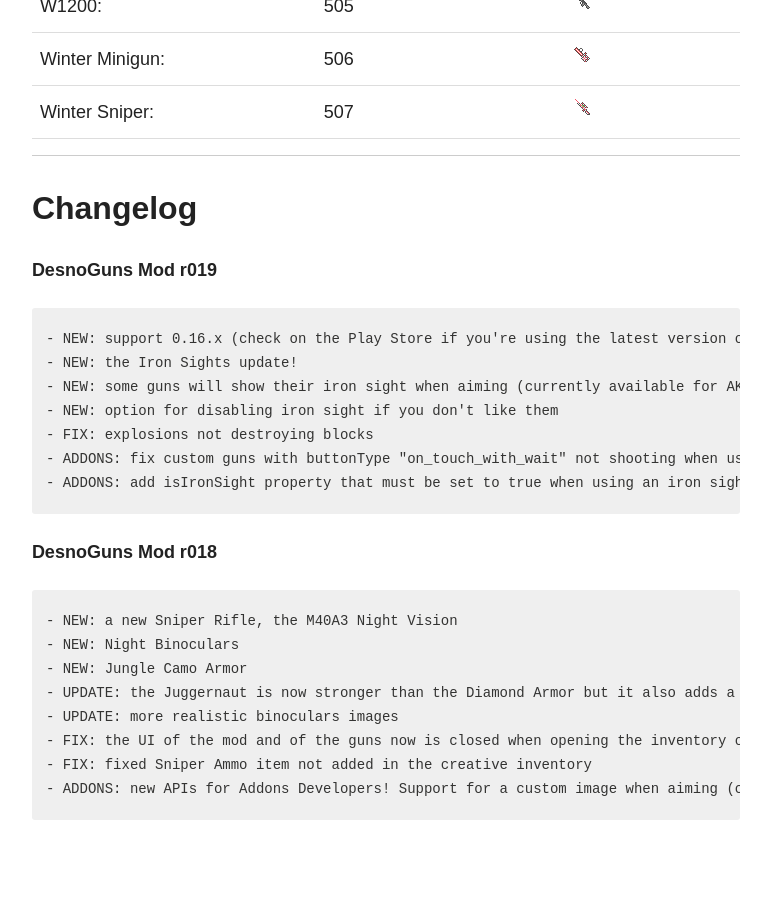
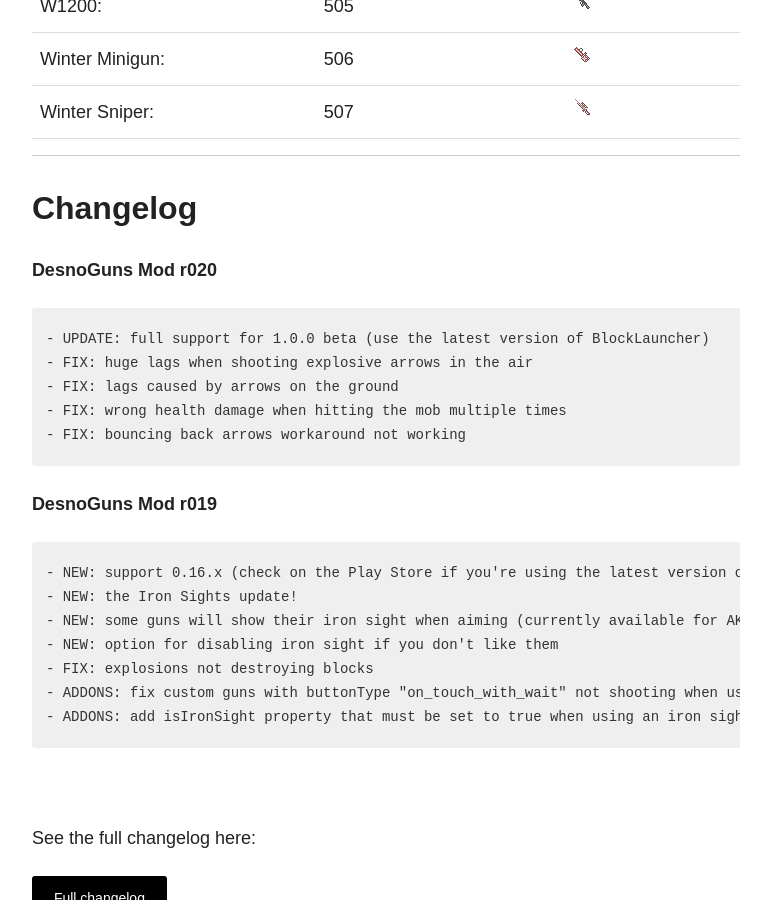
Before and after one commit to Desno365/Desno365.github.io, a Jekyll site: the page built from minecraft/desnoguns-mod/index.md, in a window 1280 px wide and 900 px high, scrolled down 13986 px. Shown: the whole window, without its empty margins (254-1025 px from the left). Built offline with Jekyll 4.4.1, drawn with Linux system fonts in a browser that asks for light colours; nearby versions of some CDN libraries; comment, search, counter and statistics services are not loaded; some of the changed text lies outside the part shown.

Commit message:
DesnoGuns Mod r020

```diff
--- a/minecraft/desnoguns-mod/index.md
+++ b/minecraft/desnoguns-mod/index.md
@@ -42,14 +42,14 @@
 
 ## Downloads
 
-<i>Minecraft Pocket Edition 0.16.2:</i><br>
-<i> --- DesnoGuns Mod <b>r019</b>:</i>
+<i>Minecraft Pocket Edition 0.16.2 & 1.0.0:</i><br>
+<i> --- DesnoGuns Mod <b>r020</b>:</i>
 
 | Website | Support | Regular |
 |:--------|:-------:|:-------:|
-| Dropbox:           | [Support download](http://adf.ly/1gEhIR) | [Regular download](https://www.dropbox.com/s/zimc8i3qxrb0qk1/DesnoGuns_Mod_r019_Desno365.modpkg?dl=1) |
-| Filecred:          | [Support download](http://adf.ly/1gEhcV) | [Regular download](http://filecred.com/AB17G583) |
-| MediaFire:         | [Support download](http://adf.ly/1gEheZ) | [Regular download](http://www.mediafire.com/file/fa174ch7uh8snmh/DesnoGuns_Mod_r019_Desno365.modpkg)) |
+| Dropbox:           | [Support download](http://adf.ly/1gieG8) | [Regular download](https://www.dropbox.com/s/jslu6njafk7p4yy/DesnoGuns_Mod_r020_Desno365.modpkg?dl=1) |
+| Filecred:          | [Support download](http://adf.ly/1giePi) | [Regular download](http://filecred.com/AB1CG585) |
+| MediaFire:         | [Support download](http://adf.ly/1gieSQ) | [Regular download](http://www.mediafire.com/file/pqawi9740jnlkur/DesnoGuns_Mod_r020_Desno365.modpkg)) |
 |----
 {: .table}
 
@@ -187,6 +187,15 @@
 
 ## Changelog
 
+**DesnoGuns Mod r020**
+{% highlight text %}
+- UPDATE: full support for 1.0.0 beta (use the latest version of BlockLauncher)
+- FIX: huge lags when shooting explosive arrows in the air
+- FIX: lags caused by arrows on the ground
+- FIX: wrong health damage when hitting the mob multiple times
+- FIX: bouncing back arrows workaround not working
+{% endhighlight %}
+
 **DesnoGuns Mod r019**
 {% highlight text %}
 - NEW: support 0.16.x (check on the Play Store if you're using the latest version of BlockLauncher!)
@@ -196,18 +205,6 @@
 - FIX: explosions not destroying blocks
 - ADDONS: fix custom guns with buttonType "on_touch_with_wait" not shooting when using an aim image
 - ADDONS: add isIronSight property that must be set to true when using an iron sight and not a full-screen scope for the gun (see Example Addon)
-{% endhighlight %}
-
-**DesnoGuns Mod r018**
-{% highlight text %}
-- NEW: a new Sniper Rifle, the M40A3 Night Vision
-- NEW: Night Binoculars
-- NEW: Jungle Camo Armor
-- UPDATE: the Juggernaut is now stronger than the Diamond Armor but it also adds a slowness effect
-- UPDATE: more realistic binoculars images
-- FIX: the UI of the mod and of the guns now is closed when opening the inventory or the chat menu
-- FIX: fixed Sniper Ammo item not added in the creative inventory
-- ADDONS: new APIs for Addons Developers! Support for a custom image when aiming (customAimImageLayerPath String), night vision effect when aiming (hasNightVision boolean), custom sound of the countdown when using bullet type "normal_explosive_on_time" (countdownSoundExplosiveOnTime String)
 {% endhighlight %}
 
 <br>
```
Also changed, not shown: minecraft/desnoguns-mod/full-changelog/changelog.html (+7 -0 lines), minecraft/desnoguns-mod/full-changelog/index.md (+9 -0 lines), minecraft/desnoguns-mod/older-versions/index.md (+14 -2 lines).
